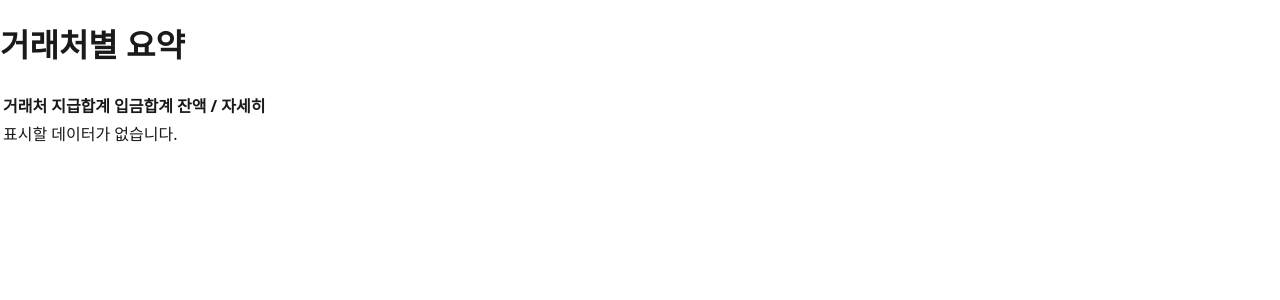
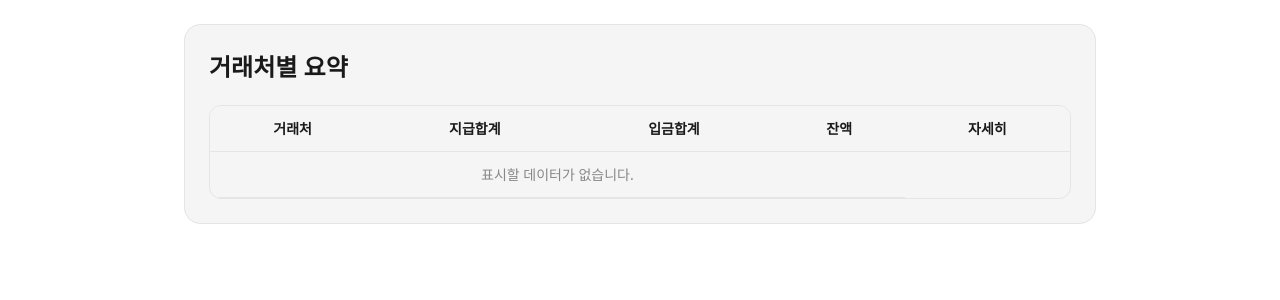
Before and after one commit to dalkey23/ledger-mate, a React (Vite) app: page /records in a window 1280 px wide. Shown: the top 300 px of the page. Built offline with nearby package versions, Linux system fonts and the light colour scheme.

Commit message:
feat: RecordsPage 테마 스타일 적용

```diff
--- a/src/pages/RecordsPage.tsx
+++ b/src/pages/RecordsPage.tsx
@@ -1,39 +1,89 @@
 import React, { useEffect, useMemo, useState } from "react";
-import { useNavigate } from "react-router-dom";;
+import { useNavigate } from "react-router-dom";
 import { getAllRecords } from "../features/records/records.repo";
 import { type SavedRecord } from "../features/records/types";
+import { Container } from "../components/Container";
+import { Card } from "../components/Card";
+import { Button } from "../components/Button";
+import styled from "@emotion/styled";
 
-/** 통화 표시 (KRW) */
+/* ============= utils ============= */
 function formatKRW(n: number) {
   return n.toLocaleString("ko-KR");
 }
-
-/** 라우트 파라미터로 쓰기 위해 거래처명을 인코딩 */
 function toPartyPath(party: string) {
   return encodeURIComponent(party || "(미지정)");
 }
-
-/** 공백/미지정 거래처를 통합 표기 */
 function normalizeParty(party?: string) {
   const name = (party ?? "").trim();
   return name.length ? name : "(미지정)";
 }
 
+/* ============= styled ============= */
+const Title = styled.h1`
+  font-size: 24px;
+  margin: 0 0 20px;
+  color: ${({ theme }) => theme.colors.text};
+`;
+
+const TableWrap = styled.div`
+  overflow-x: auto;
+  border: 1px solid ${({ theme }) => theme.colors.border};
+  border-radius: 12px;
+`;
+
+const Table = styled.table`
+  width: 100%;
+  border-collapse: collapse;
+  font-size: 14px;
+`;
+
+const Th = styled.th`
+  text-align: left;
+  padding: 12px;
+  background: ${({ theme }) => theme.colors.surface};
+  border-bottom: 1px solid ${({ theme }) => theme.colors.border};
+  font-weight: 600;
+`;
+
+const Td = styled.td`
+  padding: 12px;
+  border-bottom: 1px solid ${({ theme }) => theme.colors.border};
+`;
+
+const Tr = styled.tr`
+  &:nth-of-type(even) {
+    background: ${({ theme }) => theme.colors.bg};
+  }
+`;
+
+const FooterTd = styled.td`
+  padding: 12px;
+  font-weight: 600;
+  background: ${({ theme }) => theme.colors.surface};
+  border-top: 2px solid ${({ theme }) => theme.colors.border};
+`;
+
+const ErrorBox = styled.div`
+  color: ${({ theme }) => theme.colors.error};
+`;
+
+/* ============= types ============= */
 type PartySummary = {
   party: string;
-  payTotal: number;   // 지급합계
-  recvTotal: number;  // 입금합계
-  balance: number;    // 잔액 = 입금 - 지급
-  count: number;      // 건수(내부 체크용, 화면에는 안씀)
+  payTotal: number;
+  recvTotal: number;
+  balance: number;
+  count: number;
 };
 
+/* ============= component ============= */
 const RecordsPage: React.FC = () => {
   const navigate = useNavigate();
   const [rows, setRows] = useState<SavedRecord[]>([]);
   const [loading, setLoading] = useState(false);
   const [error, setError] = useState<string | null>(null);
 
-  /** 1) IndexedDB에서 원본 로드 */
   useEffect(() => {
     const load = async () => {
       try {
@@ -49,17 +99,14 @@ const RecordsPage: React.FC = () => {
       }
     };
     load();
-  }, []);
+  }, [])
 
-  /** 2) 거래처 기준 그룹화 & 집계 */
   const summary = useMemo<PartySummary[]>(() => {
     const map = new Map<string, PartySummary>();
-
     for (const r of rows) {
       const party = normalizeParty(r.거래처);
       const pay = Number(r["지급(원)"] || 0);
       const recv = Number(r["입금(원)"] || 0);
-
       if (!map.has(party)) {
         map.set(party, { party, payTotal: 0, recvTotal: 0, balance: 0, count: 0 });
       }
@@ -68,80 +115,83 @@ const RecordsPage: React.FC = () => {
       agg.recvTotal += isFinite(recv) ? recv : 0;
       agg.count += 1;
     }
-
-    // 잔액 계산 & 정렬(기본: 잔액 내림차순)
-    const list = Array.from(map.values()).map((x) => ({
+    return Array.from(map.values()).map((x) => ({
       ...x,
       balance: x.recvTotal - x.payTotal,
-    }));
-    list.sort((a, b) => b.balance - a.balance || a.party.localeCompare(b.party, "ko"));
-    return list;
+    })).sort((a, b) => b.balance - a.balance || a.party.localeCompare(b.party, "ko"));
   }, [rows]);
 
-  /** 3) 클릭 시 상세 페이지로 전환 */
   const openParty = (party: string) => {
     navigate(`/parties/${toPartyPath(party)}`);
   };
 
   return (
-    <div>
-  <h1>거래처별 요약</h1>
-
+    <Container>
+      <Card>
+        <Title>거래처별 요약</Title>
         {loading && <div>불러오는 중…</div>}
-  {error && <div>{error}</div>}
-
+        {error && <ErrorBox>{error}</ErrorBox>}
         {!loading && !error && (
-    <div>
-      <table>
+          <TableWrap>
+            <Table>
               <thead>
                 <tr>
-            <th>거래처</th>
-            <th>지급합계</th>
-            <th>입금합계</th>
-            <th>잔액 / 자세히</th>
+                  <Th style={{ textAlign: "center" }}>거래처</Th>
+                  <Th style={{ textAlign: "center" }}>지급합계</Th>
+                  <Th style={{ textAlign: "center" }}>입금합계</Th>
+                  <Th style={{ textAlign: "center" }}>잔액</Th>
+                  <Th style={{ textAlign: "center" }}>자세히</Th>
                 </tr>
               </thead>
               <tbody>
                 {summary.map((row) => (
-            <tr key={row.party}>
-              <td>{row.party}</td>
-              <td>{formatKRW(row.payTotal)}</td>
-              <td>{formatKRW(row.recvTotal)}</td>
-
-              {/* 잔액 옆에 '자세히보기' 버튼 */}
-              <td>
-                <span>{formatKRW(row.balance)}</span>
-                <button
-                  type="button"
+                  <Tr key={row.party}>
+                    <Td>{row.party}</Td>
+                    <Td style={{ textAlign: "right" }}>{formatKRW(row.payTotal)}</Td>
+                    <Td style={{ textAlign: "right" }}>{formatKRW(row.recvTotal)}</Td>
+                    <Td style={{ textAlign: "right" }}>{formatKRW(row.balance)}</Td>
+                    <Td style={{ textAlign: "center" }}>
+                      <Button
+                        variant="secondary"
                         onClick={() => openParty(row.party)}
                         aria-label={`${row.party} 자세히보기`}
                       >
                         자세히보기
-                </button>
-              </td>
-            </tr>
+                      </Button>
+                    </Td>
+
+                  </Tr>
                 ))}
                 {summary.length === 0 && (
-            <tr>
-              <td colSpan={4}>표시할 데이터가 없습니다.</td>
-            </tr>
+                  <Tr>
+                    <Td colSpan={4} style={{ textAlign: "center", color: "#888" }}>
+                      표시할 데이터가 없습니다.
+                    </Td>
+                  </Tr>
                 )}
               </tbody>
 
               {summary.length > 0 && (
                 <tfoot>
                   <tr>
-              <td>총계</td>
-              <td>{formatKRW(summary.reduce((s, r) => s + r.payTotal, 0))}</td>
-              <td>{formatKRW(summary.reduce((s, r) => s + r.recvTotal, 0))}</td>
-              <td>{formatKRW(summary.reduce((s, r) => s + r.balance, 0))}</td>
+                    <FooterTd>총계</FooterTd>
+                    <FooterTd style={{ textAlign: "right" }}>
+                      {formatKRW(summary.reduce((s, r) => s + r.payTotal, 0))}
+                    </FooterTd>
+                    <FooterTd style={{ textAlign: "right" }}>
+                      {formatKRW(summary.reduce((s, r) => s + r.recvTotal, 0))}
+                    </FooterTd>
+                    <FooterTd style={{ textAlign: "right" }}>
+                      {formatKRW(summary.reduce((s, r) => s + r.balance, 0))}
+                    </FooterTd>
                   </tr>
                 </tfoot>
               )}
-      </table>
-    </div>
+            </Table>
+          </TableWrap>
         )}
-</div>
+      </Card>
+    </Container>
   );
 };
 
```
Lines whose indentation alone changed are shown as unchanged.
